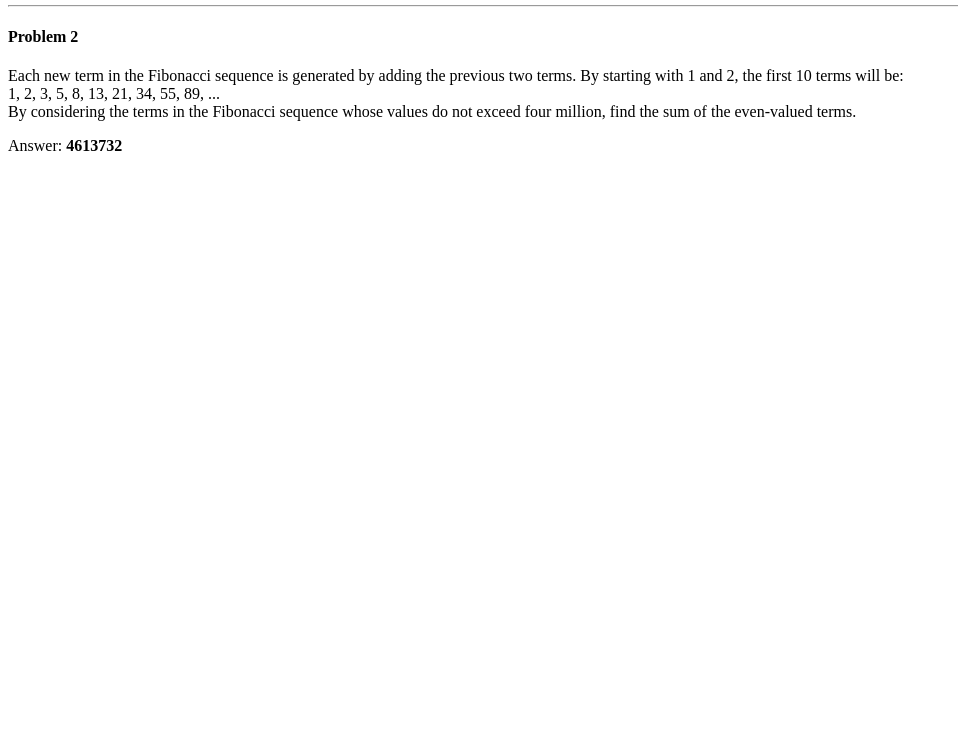
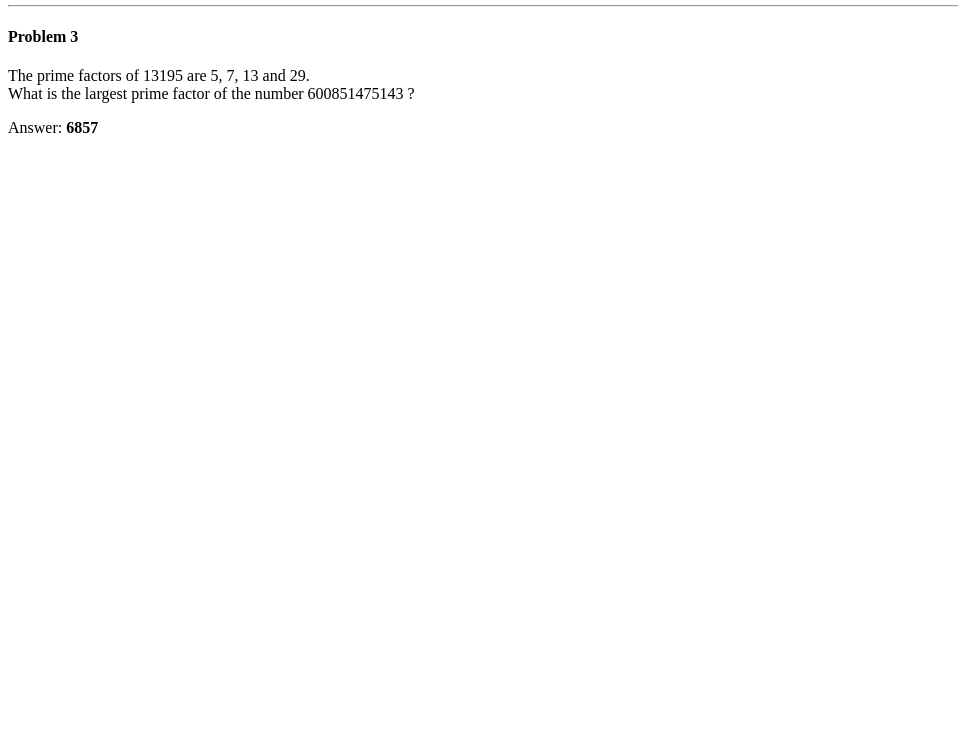
Before and after one commit to Ya27cine/Project_Euler, a plain HTML site: page index.html in a window 1280 px wide. Shown: the part 62-800 px from the top of the page, without its empty margins (0-958 px from the left). Drawn offline with Linux system fonts and the light colour scheme.

Commit message:
Problem 3

```diff
--- a/index.html
+++ b/index.html
@@ -12,11 +12,11 @@
 <hr>
 
 <div id="app">
-    <h4>Problem 2</h4>
+    <h4>Problem 3</h4>
     <p>
-        Each new term in the Fibonacci sequence is generated by adding the previous two terms. By starting with 1 and 2, the first 10 terms will be: <br>
-        1, 2, 3, 5, 8, 13, 21, 34, 55, 89, ... <br>
-        By considering the terms in the Fibonacci sequence whose values do not exceed four million, find the sum of the even-valued terms.
+        The prime factors of 13195 are 5, 7, 13 and 29. <br>
+
+        What is the largest prime factor of the number 600851475143 ?
     </p>
     Answer:    <b> <span id="res"></span>  </b>
 
--- a/script.js
+++ b/script.js
@@ -1,23 +1,31 @@
 var my_reslt = document.getElementById("res") ;
 /**
- * Problem 2
- * he terms in the Fibonacci sequence whose values do not exceed four million,
- * find the sum of the even-valued terms.
+ * Problem 3
+ *
+ *  The prime factors of 13195 are 5, 7, 13 and 29.
+ * What is the largest prime factor of the number 600851475143 ?
  */
+var limit = 600851475143;
 function euler(){
-    let even_val = 4 * Math.pow(10, 6) - 2  ; // 2 terme f1, f2
-    let f1 = 1, f2 = 2,fn = 0;
-    let res = 2;
 
-    do{
-        fn =  f1 + f2;
-        f1 = f2;
-        f2 = fn;
-        if(fn%2==0){
-            res += fn;
-        }
-    }while( fn < even_val )
+  let res = 0;
+  for(let i=3; i < Math.sqrt( limit ); i+=2){
+    if(isPrime(i) )
+        if(limit % i == 0)
+                res = i;
+  }
 
     return res;
 }
+
 my_reslt.innerText = euler();
+
+function isPrime(p){
+
+    if(p%2==0 || p%3==0) return false;
+    for(let i=5; i <= Math.sqrt(p); i+=2){
+        if(p%i==0)
+             return false;
+    }
+    return true;
+}
```
